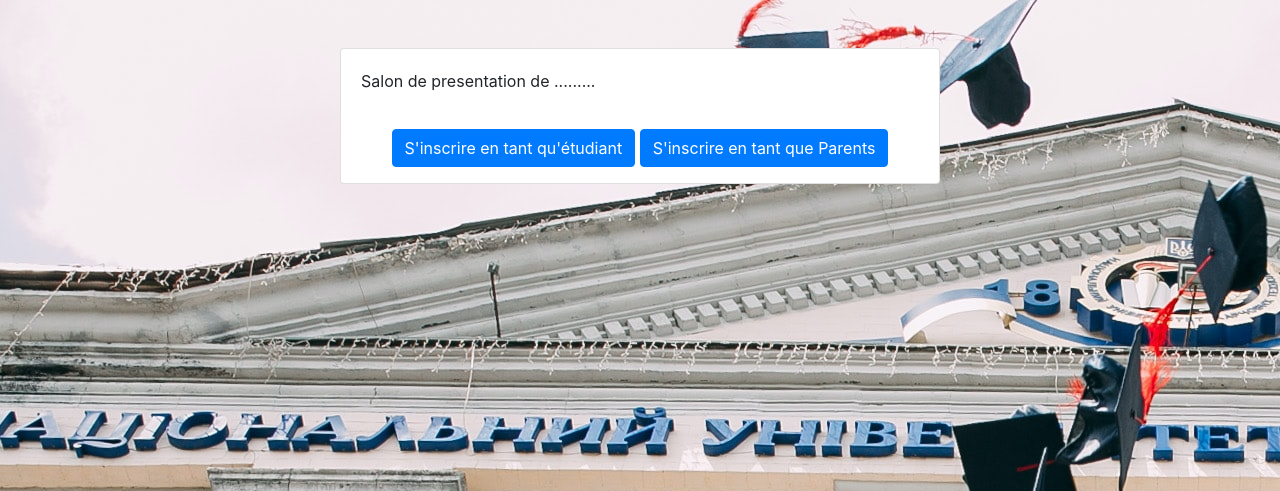
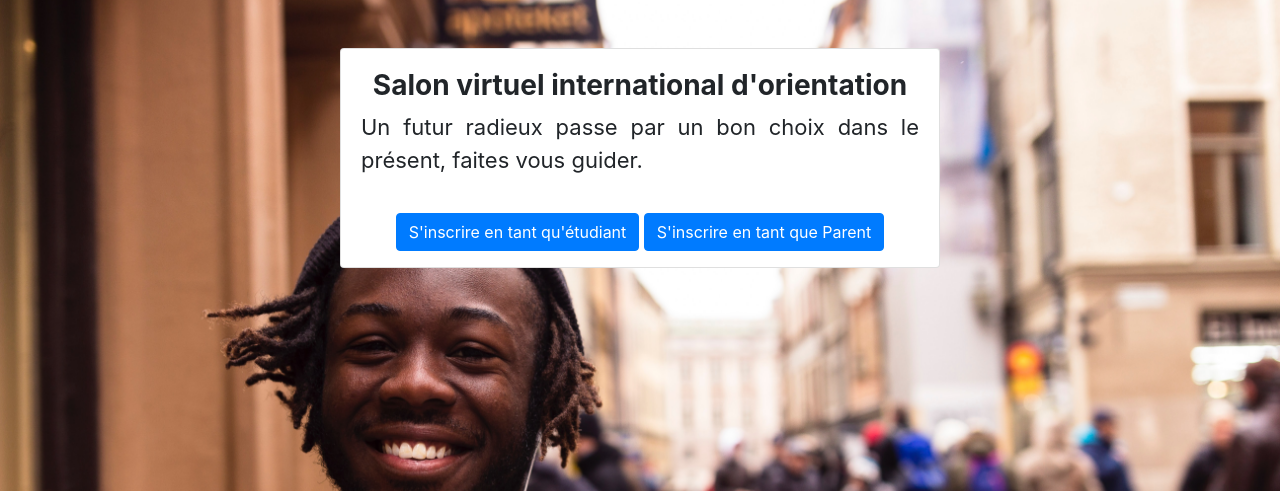
Before and after one commit to Tobi-De/guidance_faireg, a Django app: page / in a window 1280 px wide. Shown: the top 491 px of the page. Run offline with Django 3.2, Linux system fonts and the light colour scheme; some libraries are stand-ins or nearby versions.

Commit message:
add msg to confirmation page and update home page template

```diff
--- a/config/api_router.py
+++ b/config/api_router.py
@@ -2,14 +2,16 @@ from django.conf import settings
 from rest_framework.routers import DefaultRouter, SimpleRouter
 
 from guidance_faireg.users.api.views import UserViewSet
+from participants.api.viewsets import ParentViewset, StudentViewset
 
 if settings.DEBUG:
     router = DefaultRouter()
 else:
     router = SimpleRouter()
 
-router.register("users", UserViewSet)
-
+router.register(r"users", UserViewSet)
+router.register(r"parents", ParentViewset)
+router.register(r"students", StudentViewset)
 
 app_name = "api"
 urlpatterns = router.urls
--- a/guidance_faireg/templates/base.html
+++ b/guidance_faireg/templates/base.html
@@ -33,7 +33,10 @@
 
 </head>
 
-<body style="background-image: url({% static 'images/bg2.jpg' %});">
+<body style="background-image: url({% static 'images/bg4.jpg' %});
+        background-repeat: no-repeat;
+        background-attachment: fixed;
+        background-position: center; background-size: cover; ">
 
 {#    <div class="mb-1">#}
 {#      <nav class="navbar navbar-expand-md navbar-light bg-light">#}
--- a/guidance_faireg/templates/participants/home.html
+++ b/guidance_faireg/templates/participants/home.html
@@ -5,15 +5,17 @@
   <main class="mx-auto mt-5" style="width: 600px;">
     <div class="card">
       <div class="card-body">
-        <p class="text-big-center">
-          Salon de presentation de .........
+        <h3 class="text-center"><b> Salon virtuel international d'orientation</b></h3>
+        <p class="text-justify" style="font-size: 22px">
+          Un futur radieux passe par un bon choix dans le présent, faites
+          vous guider.
         </p>
         <div class="powr-countdown-timer" id="909fee1c_1597416335"></div>
         <script src="https://www.powr.io/powr.js?platform=bootstrap#"></script>
       </div>
       <div class="form-group mx-auto">
         <a class="btn btn-primary" href="{% url "participants:student_register" %}">S'inscrire en tant qu'étudiant</a>
-        <a class="btn btn-primary" href="{% url "participants:parent_register" %}">S'inscrire en tant que Parents</a>
+        <a class="btn btn-primary" href="{% url "participants:parent_register" %}">S'inscrire en tant que Parent</a>
       </div>
     </div>
   </main>
--- a/participants/urls.py
+++ b/participants/urls.py
@@ -7,5 +7,5 @@ urlpatterns = [
     path("", home, name="home"),
     path("register/parent/", ParentRegisterView.as_view(), name="parent_register"),
     path("register/student/", StudentRegisterView.as_view(), name="student_register"),
-    path("confirmation/", confirmation, name="confirmation"),
+    path("confirmation/<str:_type>/", confirmation, name="confirmation"),
 ]
--- a/participants/views.py
+++ b/participants/views.py
@@ -8,30 +8,40 @@ def home(request):
     return render(request, "participants/home.html")
 
 
-def confirmation(request):
-    return render(request, "participants/confirmation.html")
+def confirmation(request, _type):
+    if _type == "parent":
+        msg = "Félicitation ! Votre compte est bien créé. Dans les jours à venir, " \
+              "nous allons vous faire découvrir les universités béninoises et d'ailleurs " \
+              "pour vos enfants. Vous aurez aussi accès à des conférences d'orientations. " \
+              "Cordialement, l'équipe de E-DEV Technologies."
+    else:
+        msg = "Félicitation ! Votre compte est bien créé. Dans les jours à venir, " \
+              "nous allons vous faire découvrir les universités béninoises et d'ailleurs. " \
+              "Vous aurez aussi accès à des conférences d'orientations. Cordialement, l'équipe " \
+              "de E-DEV Technologies"
+    return render(request, "participants/confirmation.html", {"msg": msg})
 
 
 class ParentRegisterView(CreateView):
     model = Parent
     fields = [
+        "last_name",
         "first_name",
-        "last_name",
         "email",
         "phone_number",
         "gender",
         "country",
         "city",
     ]
-    success_url = "/confirmation"
+    success_url = "/confirmation/parent/"
     template_name = "participants/register.html"
 
 
 class StudentRegisterView(CreateView):
     model = Student
     fields = [
+        "last_name",
         "first_name",
-        "last_name",
         "email",
         "phone_number",
         "gender",
@@ -40,5 +50,5 @@ class StudentRegisterView(CreateView):
         "country",
         "city",
     ]
-    success_url = "/confirmation"
+    success_url = "/confirmation/student/"
     template_name = "participants/register.html"
```
Also changed, not shown: guidance_faireg/templates/participants/confirmation.html (+6 -2 lines), participants/admin.py (+22 -2 lines), participants/api/serializer.py (deleted, +0 -13 lines), participants/api/serializers.py (added, +15 -0 lines), participants/api/viewsets.py (+7 -2 lines), guidance_faireg/static/images/bg3.jpg (added), guidance_faireg/static/images/bg4.jpg (added).
